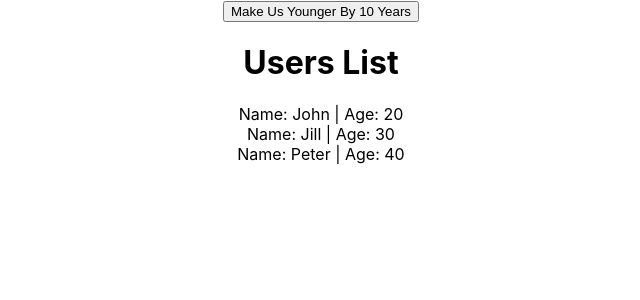
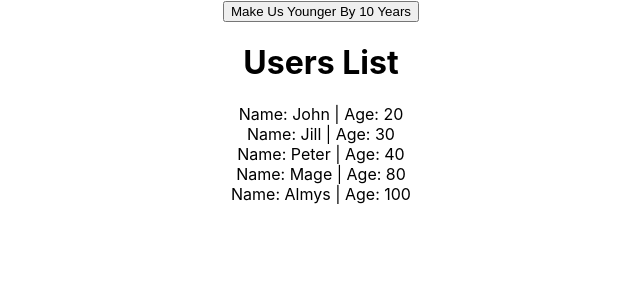
Before and after one commit to mindazub/react-router-crud, a React (Create React App) app: page / in a window 1280 px wide. Shown: the top 300 px of the page, without its empty margins (319-959 px from the left). Built offline with nearby package versions, Linux system fonts and the light colour scheme.

Commit message:
refactored, all goes dynamially

```diff
--- a/src/components/Users.js
+++ b/src/components/Users.js
@@ -6,6 +6,8 @@
             { name: "John", age: 20 },
             { name: "Jill", age: 30 },
             { name: "Peter", age: 40 },
+            { name: "Mage", age: 80 },
+            { name: "Almys", age: 100 },
         ],
         title: "Users List"
     };
@@ -14,7 +16,7 @@
         console.log("get younger, people!");
 
 
-        const newState = this.state.users.map((user)=> {
+        const newState = this.state.users.map((user) => {
             const tempUser = user;
             tempUser.age -= 10;
             return tempUser;
@@ -29,9 +31,11 @@
         return (<div>
             <button onClick={this, this.makeUsYounger}>Make Us Younger By 10 Years</button>
             <h1>{this.state.title}</h1>
-            <User age={this.state.users[0].age}>{this.state.users[0].name}</User>
-            <User age={this.state.users[1].age}>{this.state.users[1].name}</User>
-            <User age={this.state.users[2].age}>{this.state.users[2].name}</User>
+            {
+                this.state.users.map((user) => {
+                    return <User age={user.age}>{user.name}</User>
+                })
+            }
         </div>)
     }
 
```
